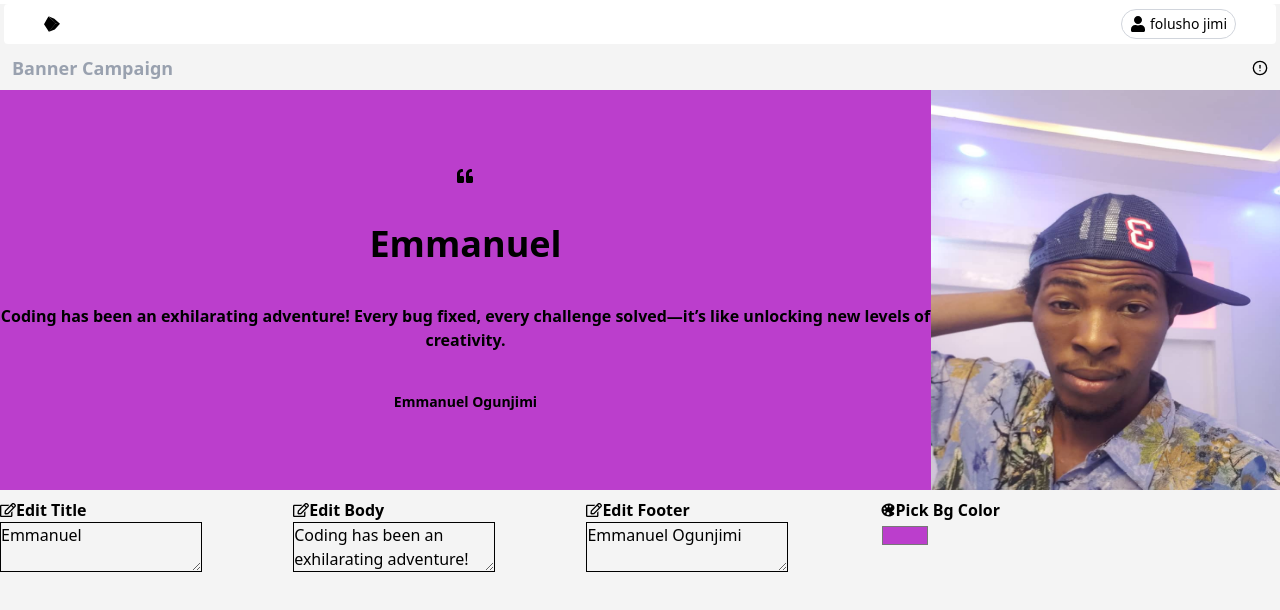
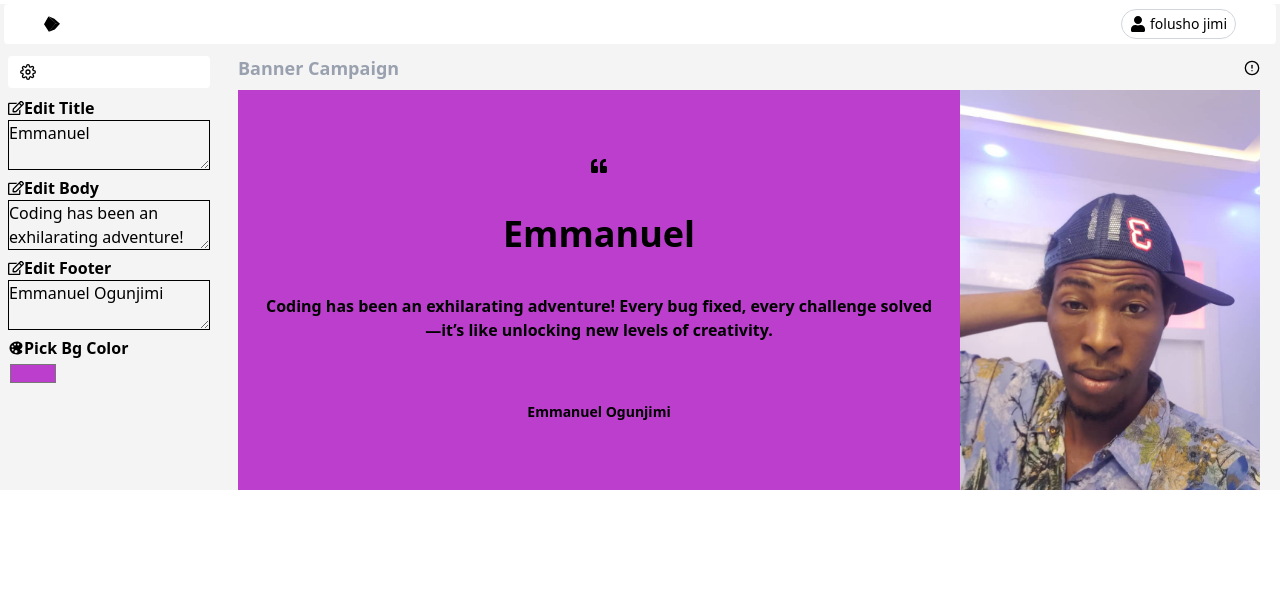
Before and after one commit to Eogunjimi/interactive-banner-designer, a React (Vite) app: page / in a window 1280 px wide. Shown: the top 610 px of the page. Built offline with nearby package versions, Linux system fonts and the light colour scheme.

Commit message:
changed the user experience by repositioning the editor

```diff
--- a/src/Components/Pagetitle.jsx
+++ b/src/Components/Pagetitle.jsx
@@ -7,7 +7,7 @@ import { IoIosArrowForward } from "react-icons/io";
 const Pagetitle = () => {
   return (
     <>
-      <div className="h-10 mb-0.5 flex justify-between items-center px-3">
+      <div className="h-10 mb-0.5 flex justify-between items-center px-5">
        <span className="flex justify-center items-baseline gap-1"> <h1 className="text-gray-400 text-lg font-bold">Banner Campaign</h1>
        </span>
         <div>
--- a/src/Dasboard.jsx
+++ b/src/Dasboard.jsx
@@ -7,11 +7,16 @@ const Dashboard = () => {
   return (
     <div className="bg-[#f4f4f4]">
       <Navbar />
-      <Pagetitle/>
 
-       <div>
-        <Banner />
-        <Editor/>
+
+       <div className="flex">
+         <Editor/>
+
+         <div>
+          <Pagetitle/>
+           <Banner />
+         </div>
+
       </div>
     </div>
   );
--- a/src/Pages/Banner.jsx
+++ b/src/Pages/Banner.jsx
@@ -16,7 +16,7 @@ const {footer} = useContext(EditorContext)
 
     return (
       <>
-        <div className="flex justify-center items-center">
+        <div className="flex justify-center items-center px-5 h-[400px]  ">
           {/* Main Content */}
           <div className="flex justify-center items-center" style={{ backgroundColor: color }}>
             <div>
@@ -30,12 +30,12 @@ const {footer} = useContext(EditorContext)
                   {title}
                 </h1>
                 {/* Main Content */}
-                <p className="text-center font-semibold mt-10 ">
+                <p className="text-center font-semibold mt-10 px-5">
                  {body}
                 </p>
               </div>
               {/* Footer */}
-              <div className="mt-10">
+              <div className="mt-15">
                 <p className="text-center text-sm font-semibold">{footer}</p>
               </div>
             </div>
--- a/src/Pages/Editor.jsx
+++ b/src/Pages/Editor.jsx
@@ -2,6 +2,8 @@ import { useContext, useState } from "react";
 import { EditorContext } from "../Context/EditorContext";
 import { FaRegEdit } from "react-icons/fa";
 import { IoColorPalette } from "react-icons/io5";
+import { FiSettings } from "react-icons/fi";
+
 
 const Default = <img src="/images/emmanuel.jpg" alt="emmanuel" />;
 
@@ -38,10 +40,12 @@ const Editor = () => {
   // }
   return (
     <>
-      <div className={`h-50 w-[1000px] bg-[#f4f4f4]`}>
-        <div className="p-1"></div>
+      <div className={`h-50  bg-[#f4f4f4] px-2`}>
+        <div className="h-8 bg-white rounded-sm my-2 pt-2 pl-3">
+        <FiSettings/>
+        </div>
 
-        <form action="" className="flex justify-between">
+        <form action="" className=" justify-between">
           <div>
             <div className="flex items-center">
               <FaRegEdit />
```
